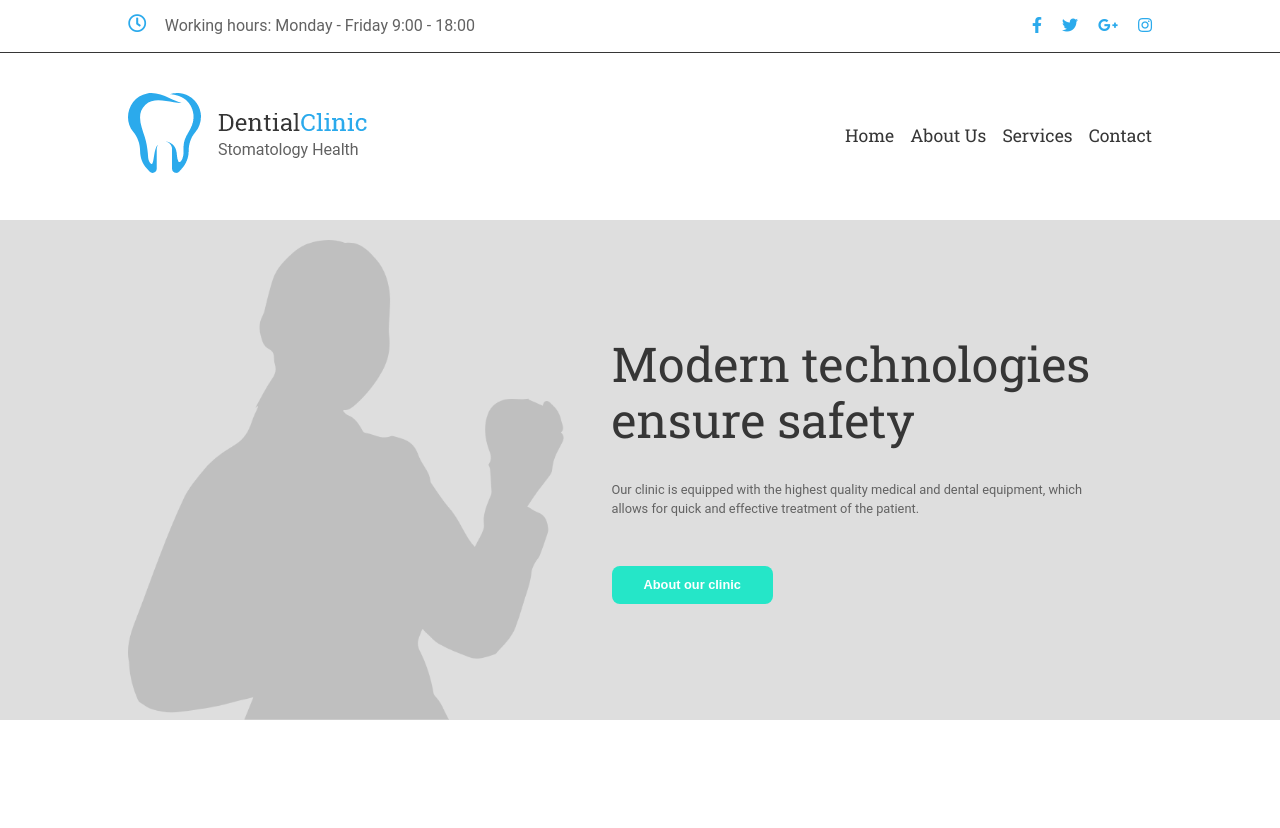
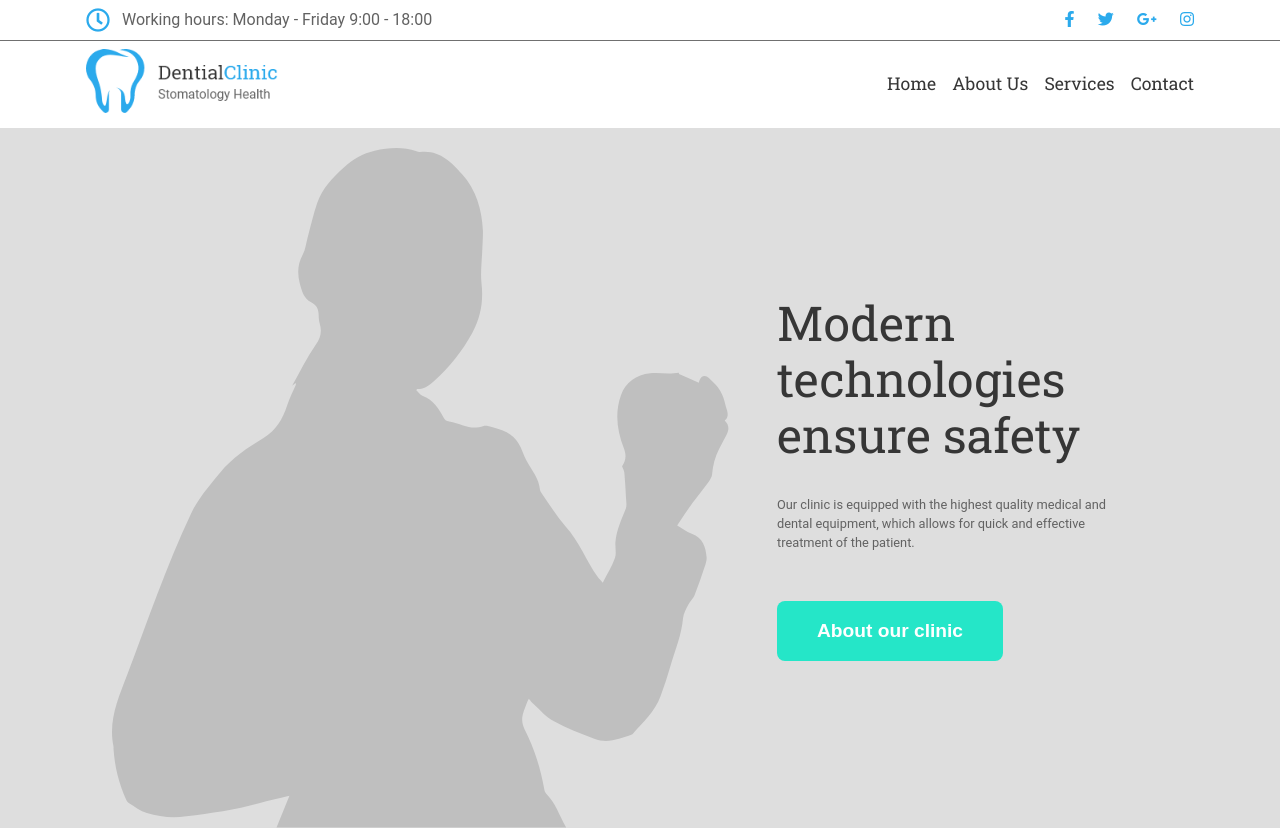
Before and after one commit to MarikaSundblad/HTML-CSS-uppgift1, a plain HTML site: page index.html in a window 1280 px wide. Before the commit the page ends 800 px from the top, so only its background shows below. Drawn offline with Linux system fonts and the light colour scheme.

Commit message:
ändringar från lektion

```diff
--- a/CSS/styles.css
+++ b/CSS/styles.css
@@ -1,4 +1,4 @@
-@import url('https://fonts.googleapis.com/css2?family=Roboto+Slab&display=swap%27');
+@import url('https://fonts.googleapis.com/css2?family=Roboto+Slab&display=swap');
 * {
     margin: 0;
     padding: 0;
@@ -6,9 +6,18 @@
 }
 
 html, body {
-  font-family: 'Roboto', serif;
+  font-family: 'Roboto', san-serif;
   line-height: 1.5;
   color: #626262;
+}
+
+a {
+  text-decoration: none;
+  color: #2BAAEC;
+}
+
+a:hover {
+  color: #25E6C8;
 }
 
 h1, h2, h3, h4, h5, h6 {
@@ -18,8 +27,9 @@ h1, h2, h3, h4, h5, h6 {
 }
 
 .container {
-    width: 80%;
-    margin: auto;
+  width: 100%;
+  padding: 0 1rem;
+  margin: 0 auto;
   }
 
   .btn {
@@ -36,67 +46,64 @@ h1, h2, h3, h4, h5, h6 {
     background-color: #25E6C8;
   }
 
-  a {
-    text-decoration: none;
+  .top-nav {
+    border-bottom: 1px solid #707070;
+    padding: 0.5rem;
+    display: flex;
+    justify-content: center;
   }
 
-  .workinghours i {
+  .top-nav .container, .navbar .container, .hours, .navbar-nav {
+    display: flex;
+    justify-content: space-between;
+    align-items: center;
+  }
+
+  .navbar {
+    padding: 0.5rem;
+  }
+
+  .container .hours i, .container .icons {
+    color: #2BAAEC;
+  }
+
+  .container .icons:hover {
+    color: #25E6C8;
+  }
+
+  .container .hours i {
     display: flex;
     justify-content: center;
     align-items: center;
-    font-size: 1.15rem;
+    font-size: 1.5rem;
   }
 
-  .top-nav {
-    border-bottom: 1px solid #363636;
-    height: 3.3rem;
-    display: flex;
-    justify-content: center;
-    align-items: center;
-  }
 
-  .top-nav .container, .navbar .container, .workinghours, .navbar-nav {
-    display: flex;
-    justify-content: space-between;
-  }
-
-  .navbar {
-    padding: 2.5rem 0rem 2.5rem 0rem;
-  }
-
-  .container a {
-    color: #25E6C8;
-  }
-
-  .container a :hover, {
-    color: #2BAAEC;
-  }
-
-  i {
-    color: #2BAAEC;
-  }
-
-  .workinghours i {
+  .hours i {
   display: inline-block;
-  margin-right: 1em;
+  margin-right: 0.5em;
   }
 
   .icons i {
     display: inline-block;
-    margin-left: 1em;
+    margin-left: 1.2em;
     }
 
  .navbar-nav {
    list-style: none;
    display: flex;
    justify-content: center;
-   align-items: center;
    font-size: 1.1rem;
    font-family: 'roboto Slab', serif;
  }
 
+.navbar-brand img {
+  height: 4rem;
+}
+
  .nav-link {
    padding: 1rem 0rem 1rem 1rem;
+   display: inline-block;
  }
 
 .navbar-nav a{
@@ -104,16 +111,18 @@ h1, h2, h3, h4, h5, h6 {
 }
 
   #showcase {
-    background-color: #DEDEDE;
+    background: #DEDEDE;
   }
 
   #showcase .container {
     display: flex;
+    justify-content: space-between;
+    align-items: flex-start;
+    width: 85%;
   }
 
   #showcase .container img {
     margin-top: 1.25rem;
-    height: 30rem;
   }
 
   .content {
@@ -125,6 +134,7 @@ h1, h2, h3, h4, h5, h6 {
 
   .text {
     margin-bottom: 3rem;
+
   }
 
   .text h1 {
@@ -139,13 +149,13 @@ h1, h2, h3, h4, h5, h6 {
   }
 
   .content .btn {
-    font-size: 0.8rem;
+    font-size: 1.2rem;
     font-weight: bold;
     background-color: #25E6C8;
     border: none;
     border-radius: 8px;
     color: #fff;
-    padding: 0.7rem 2rem;
+    padding: 1.2rem 2.5rem;
     text-align: center;
     text-decoration: none;
     display: inline-block;
@@ -157,3 +167,27 @@ h1, h2, h3, h4, h5, h6 {
   }
 
   /* dela upp bilden och h1 med text och knapp i 2 boxar. vänsterställ högerboxen så texten börjar på mitten av skärmen */
+
+  @media (min-width: 576px) {
+    .container, .container-sm {
+      max-width: 540px;
+    }
+  }
+
+  @media (min-width: 768px) {
+    .container {
+      max-width: 720px;
+    }
+  }
+
+  @media (min-width: 992px) {
+    .container{
+      max-width: 960px;
+    }
+  }
+
+  @media (min-width: 1200px) {
+    .container{
+      max-width: 1140px;
+    }
+  }
--- a/index.html
+++ b/index.html
@@ -11,7 +11,7 @@
     <!-- Top menu start -->
     <nav class="top-nav">
         <div class="container">
-            <div class="workinghours">
+            <div class="hours">
                 <i class="far fa-clock"></i>
                 <p>Working hours: Monday - Friday 9:00 - 18:00</p>
             </div>
@@ -28,7 +28,7 @@
     <nav class="navbar">
         <div class="container">
             <a href="#" class="navbar-brand"><img src="img/Logo.png" alt="logotype"></a>
-            <ul class="navbar-nav">
+            <ul class="navbar-nav collapse navbar-collapse">
                 <li class="nav-link"><a href="#">Home</a></li>
                 <li class="nav-link"><a href="#">About Us</a></li>
                 <li class="nav-link"><a href="#">Services</a></li>
```
